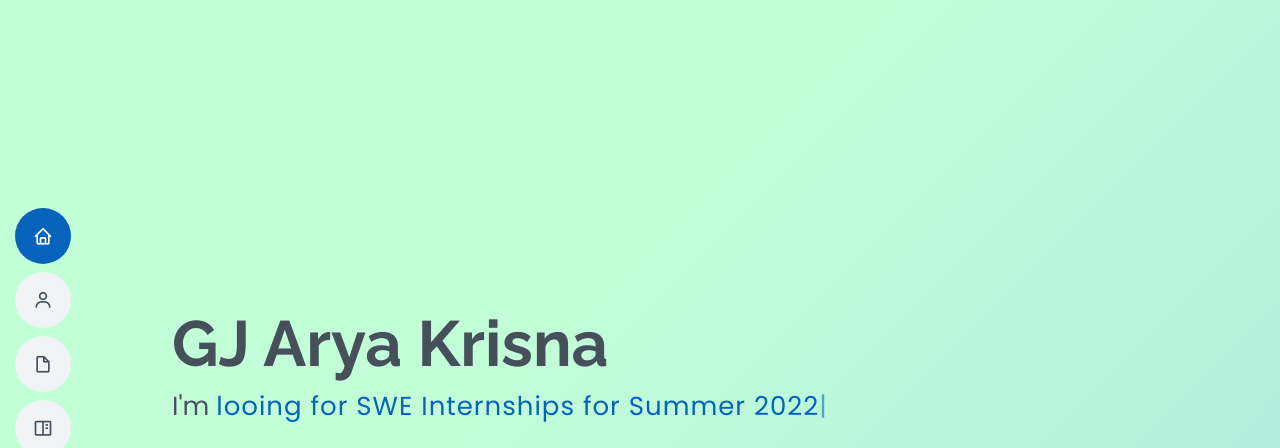
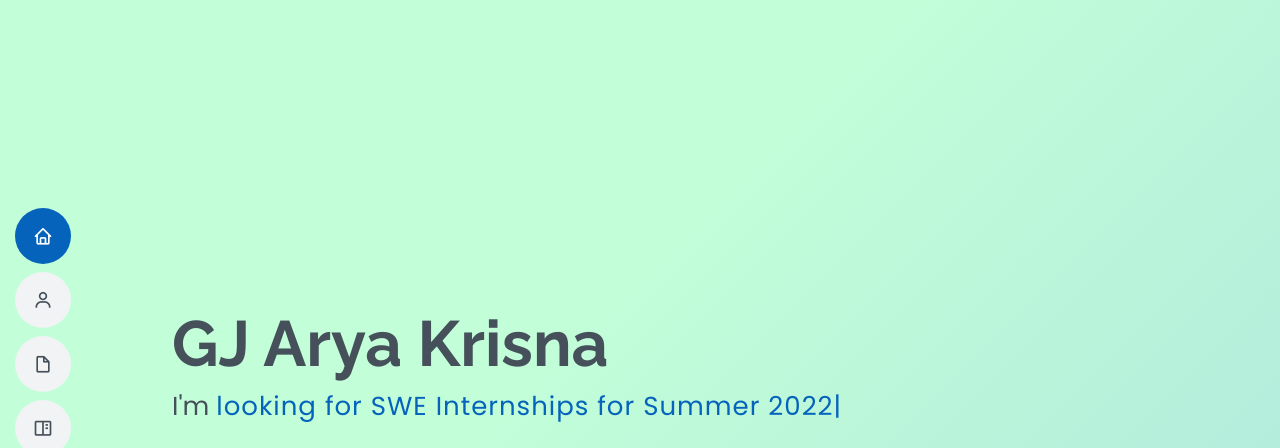
Before and after one commit to AryaGJ18/AryaGJ18.github.io, a plain HTML site: page index.html in a window 1280 px wide. Shown: the top 448 px of the page. Drawn offline with nearby package versions, Linux system fonts and the light colour scheme.

Commit message:
changed type-writer text (typo fix)

```diff
--- a/index.html
+++ b/index.html
@@ -54,7 +54,7 @@
   <section id="hero" class="d-flex flex-column justify-content-center">
     <div class="container" data-aos="zoom-in" data-aos-delay="500">
       <h1>GJ Arya Krisna</h1>
-      <p>I'm <span class="typed" data-typed-items="looing for SWE Internships for Summer 2022"></span></p>
+      <p>I'm <span class="typed" data-typed-items="looking for SWE Internships for Summer 2022"></span></p>
       <div class="social-links">
         <a href="#" class="twitter"><i class="bx bxl-twitter"></i></a>
         <a href="#" class="facebook"><i class="bx bxl-facebook"></i></a>
```
